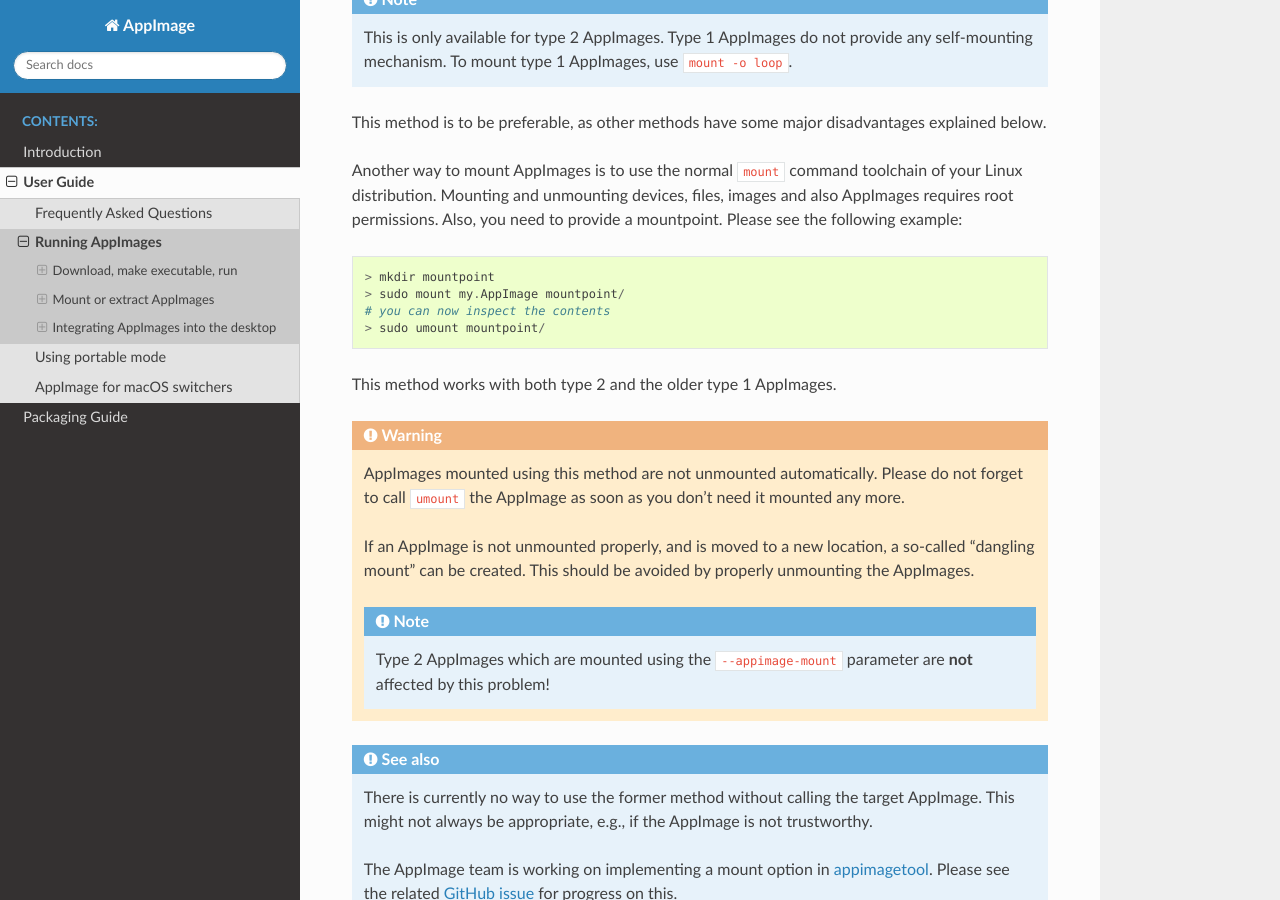
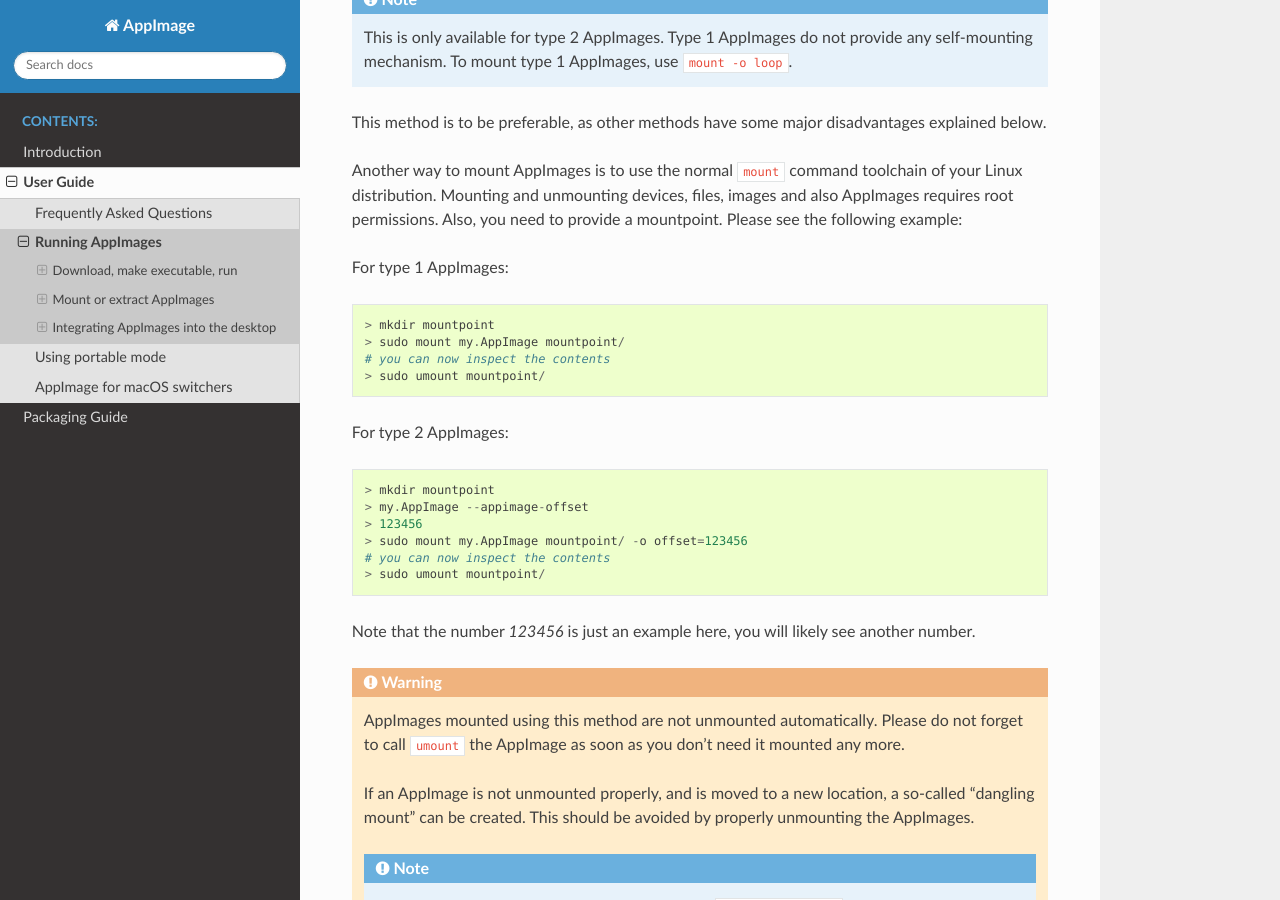
Before and after one commit to AppImage/docs.appimage.org, a Sphinx documentation site: the page built from source/user-guide/run-appimages.rst, in a window 1280 px wide and 900 px high, scrolled down 2192 px. Built offline with Sphinx 7.4.7 and the Read the Docs theme 2.0.0, drawn with Linux system fonts in a browser that asks for light colours.

Commit message:
Update run-appimages.rst

```diff
--- a/source/user-guide/run-appimages.rst
+++ b/source/user-guide/run-appimages.rst
@@ -68,14 +68,25 @@
 
 This method is to be preferable, as other methods have some major disadvantages explained below.
 
-Another way to mount AppImages is to use the normal ``mount`` command toolchain of your Linux distribution. Mounting and unmounting devices, files, images and also AppImages requires root permissions. Also, you need to provide a mountpoint. Please see the following example::
+Another way to mount AppImages is to use the normal ``mount`` command toolchain of your Linux distribution. Mounting and unmounting devices, files, images and also AppImages requires root permissions. Also, you need to provide a mountpoint. Please see the following example:
+
+For type 1 AppImages::
 
     > mkdir mountpoint
     > sudo mount my.AppImage mountpoint/
     # you can now inspect the contents
     > sudo umount mountpoint/
 
-This method works with both type 2 and the older type 1 AppImages.
+For type 2 AppImages::
+
+    > mkdir mountpoint
+    > my.AppImage --appimage-offset
+    > 123456
+    > sudo mount my.AppImage mountpoint/ -o offset=123456
+    # you can now inspect the contents
+    > sudo umount mountpoint/
+
+Note that the number `123456` is just an example here, you will likely see another number.
 
 .. warning::
    AppImages mounted using this method are not unmounted automatically. Please do not forget to call ``umount`` the AppImage as soon as you don't need it mounted any more.
```
